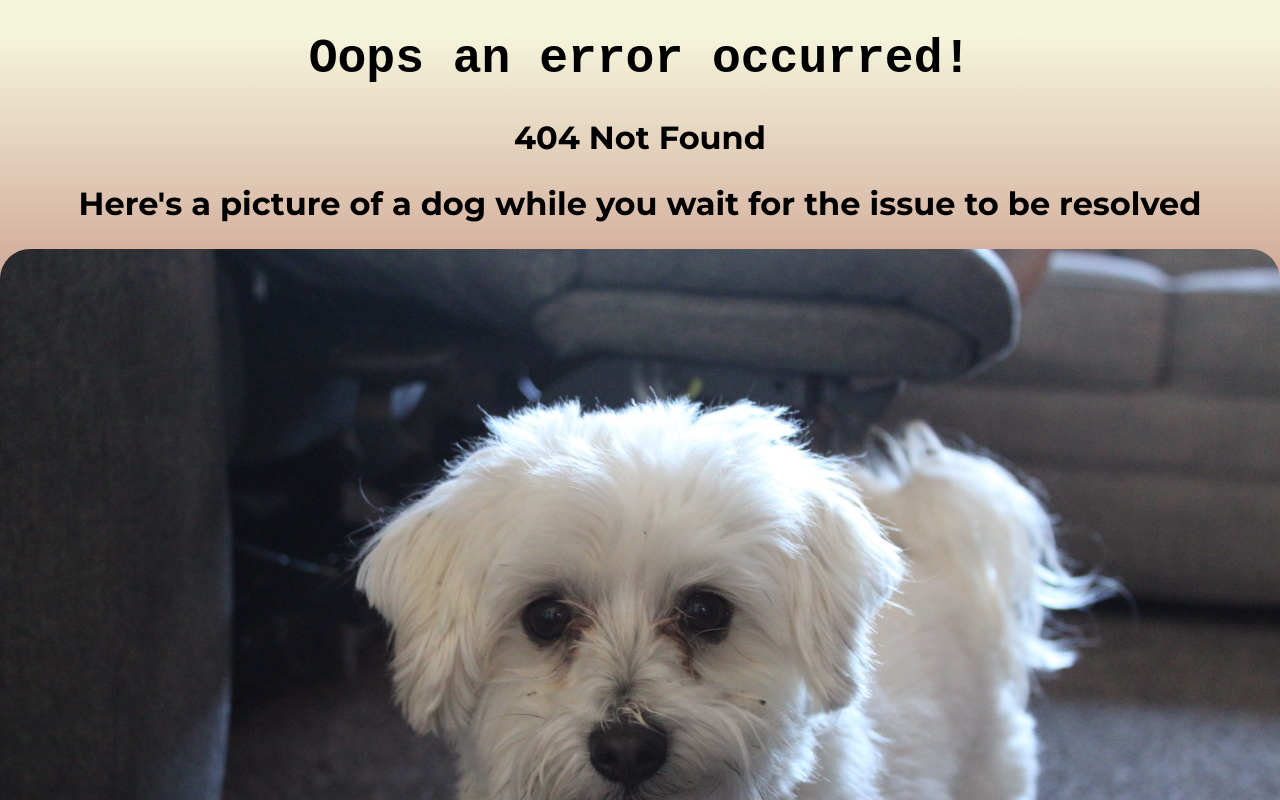
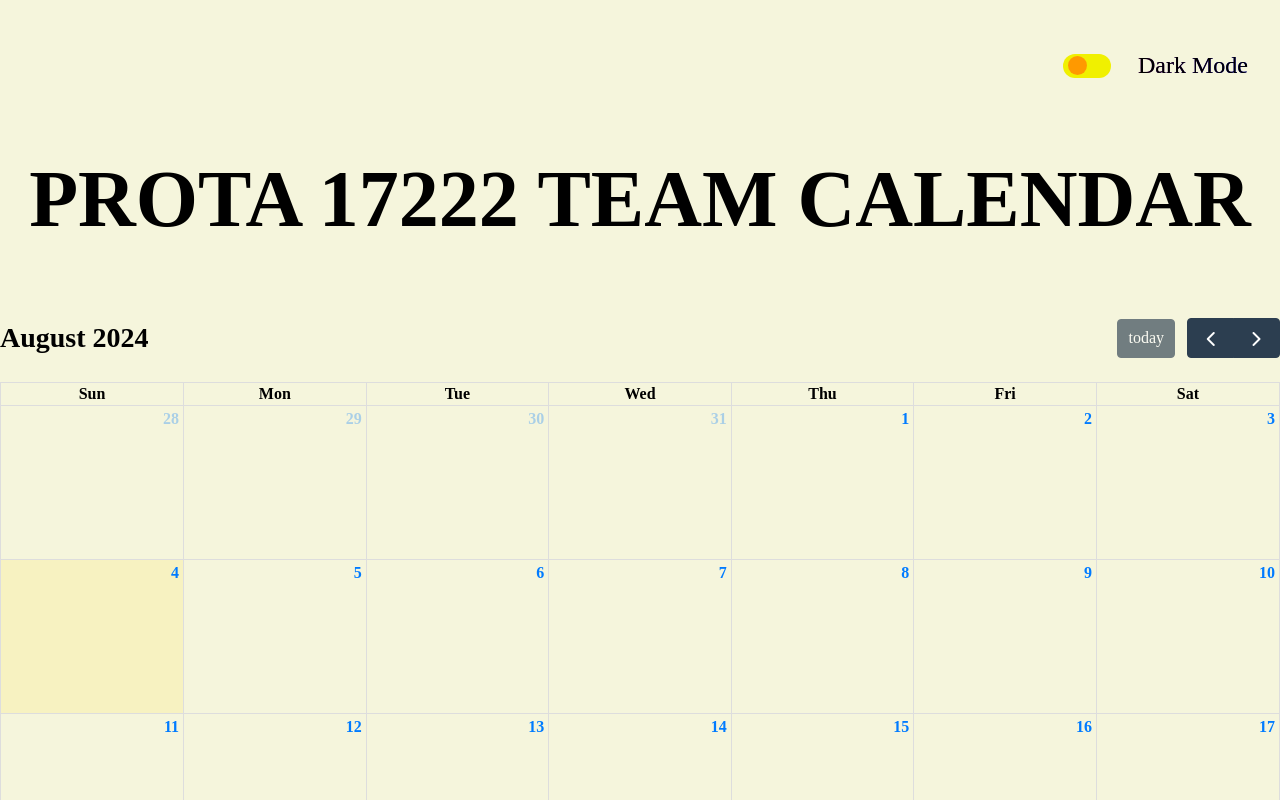
Before and after one commit to Shawn20701/Prota-Website, a React (Vite) app: page /Calendar in a window 1280 px wide. Before the commit this address had no page. Shown: the top 800 px of the page. Built offline with nearby package versions, Linux system fonts and the light colour scheme.

Commit message:
Added Calendar work in progress

```diff
--- a/package.json
+++ b/package.json
@@ -10,6 +10,10 @@
     "preview": "vite preview"
   },
   "dependencies": {
+    "@fullcalendar/core": "^6.1.15",
+    "@fullcalendar/daygrid": "^6.1.15",
+    "@fullcalendar/interaction": "^6.1.15",
+    "@fullcalendar/react": "^6.1.15",
     "@react-icons/all-files": "^4.1.0",
     "chart.js": "^4.4.3",
     "react": "^18.3.1",
--- /dev/null
+++ b/src/Components/CalendarComponent.css
@@ -0,0 +1,40 @@
+.fc-header-toolbar {
+    background-color: var(--background-color);
+    color: #fff;
+    transition: background-color 250ms ease-in-out;
+    text-align: center;
+}
+
+.fc-daygrid-day {
+    background-color: var(--background-color);
+    transition: background-color 250ms ease-in-out;
+}
+
+.fc-daygrid-day:hover {
+    background-color: var(--prg-fg-color);
+    transition: all 250ms ease-in-out;
+}
+.fc-event {
+    background-color: #007bff;
+    color: #fff;
+    border-radius: 5px;
+}
+.fc-event-title {
+    color: #ffffff;
+    font-weight: bold;
+    font-size: 14px;
+    text-align: center;
+}
+.fc-event-time {
+    color: #cccccc;
+    font-size: 12px;
+}
+.fc-daygrid-day-number {
+    color: #007bff;
+    font-weight: bold;
+}
+.fc-toolbar-title {
+    color: var(--primary-text-color);
+    font-size: 25px;
+    text-align: center;
+}
--- /dev/null
+++ b/src/Components/CalendarComponent.jsx
@@ -0,0 +1,17 @@
+import FullCalendar from '@fullcalendar/react'
+import dayGridPlugin from '@fullcalendar/daygrid'
+import './CalendarComponent.css';
+export default function Calendar() {
+
+  return (
+    <div className='calendar-container'>
+    <FullCalendar
+      plugins={[ dayGridPlugin]}
+      events={[
+        { title: 'Robotics Competition', date: '2024-10-06' },
+        { title: 'Robotics Meet', date: '2024-10-07' }
+      ]}
+    />
+    </div>
+  )
+}
--- a/src/Components/Chartcomponent.css
+++ b/src/Components/Chartcomponent.css
@@ -7,7 +7,7 @@
     justify-content: center;
     gap: 50px;
 }
-canvas {
+.chart{
     border: 3px solid var(--prg-link-color);
     border-radius: 5px;
-  }
+}
--- a/src/Components/Chartcomponent.jsx
+++ b/src/Components/Chartcomponent.jsx
@@ -90,8 +90,8 @@ const ChartComponent = ({ data }) => {
 
   return (
     <div className="chart-container">
-            <Line ref={chartRef} data={chartData} options={options} />
-            <Bar ref={chartRef} data={barChartData} options={options} />
+            <Line className='chart'ref={chartRef} data={chartData} options={options} />
+            <Bar className='chart'ref={chartRef} data={barChartData} options={options} />
     </div>
   );
 };
--- a/src/Components/Navbar.jsx
+++ b/src/Components/Navbar.jsx
@@ -7,7 +7,7 @@ export const Navbar = () => {
                 <a className='navbar-button' href='/About-us'>About Us</a>
                 <a className='navbar-button' href='#'>Socials</a>
                 <a className='navbar-button' href='#'>Media</a>
-                <a className='navbar-button' href='#'>Events</a>
+                <a className='navbar-button' href='/Calendar'>Calendar</a>
             </div>
         </>
     );
--- a/src/Routes/Aboutus.jsx
+++ b/src/Routes/Aboutus.jsx
@@ -6,7 +6,7 @@ import { Eventcontext } from "../Components/Eventcontext";
 import Toggle from "../Components/Toggle";
 export default function Aboutus(){
     const [cursorStyle, setcursorStyle] = useState('default');
-    const {isdark} = useContext(Eventcontext)
+    const {isdark} = useContext(Eventcontext);
     const changeCursor = () => {
         setcursorStyle(prevStyle => prevStyle === 'default' ? 'custom' : 'default');
     };
--- /dev/null
+++ b/src/Routes/Calendar.css
@@ -0,0 +1,18 @@
+.Calendar-container{
+    background-color: var(--background-color);
+    transition: background-color 250ms ease-in-out;
+    display: flex;
+    flex-direction: column;
+    align-items: center;
+}
+#Calendar-dark-toggle{
+    margin-bottom: 100px;
+}
+#Calendar{
+    margin-top: 20px;
+    width: 100%;
+}
+.calendar-header{
+    color: var(--primary-text-color);
+    font-size: var(--prg-font-size-title);
+}
--- /dev/null
+++ b/src/Routes/Calendar.jsx
@@ -0,0 +1,19 @@
+import CalendarComponent from '../Components/CalendarComponent';
+import './Calendar.css';
+import Toggle from '../Components/Toggle';
+import { Eventcontext } from '../Components/Eventcontext';
+import { useContext } from 'react';
+export default function Calendar(){
+    const {isdark} = useContext(Eventcontext);
+    return (
+        <div className='Calendar-container' data-theme={isdark ? "dark" : "light"}>
+            <div id='Calendar-dark-toggle'>
+                <Toggle />
+            </div>
+            <h1 className='calendar-header'>PROTA 17222 TEAM CALENDAR</h1>
+            <div id='Calendar'>
+                <CalendarComponent />
+            </div>
+        </div>
+    )
+}
--- a/src/main.jsx
+++ b/src/main.jsx
@@ -6,6 +6,7 @@ import Aboutus from './Routes/Aboutus.jsx'
 import Departments from './Routes/Departments.jsx'
 import Pointcalculator from './Routes/Pointcalculator.jsx'
 import { EventProvider } from './Components/Eventcontext.jsx'
+import Calendar from './Routes/Calendar.jsx'
 import {
   createBrowserRouter,
   RouterProvider,
@@ -27,6 +28,10 @@ const router = createBrowserRouter([
   {
     path: "/betas/Pointcalculator",
     element: <Pointcalculator />
+  },
+  {
+    path: "/Calendar",
+    element: <Calendar />
   }
 ]);
 ReactDOM.createRoot(document.getElementById('root')).render(
```
Also changed, not shown: 1 other file (tests, documents, lock files or other folders).
